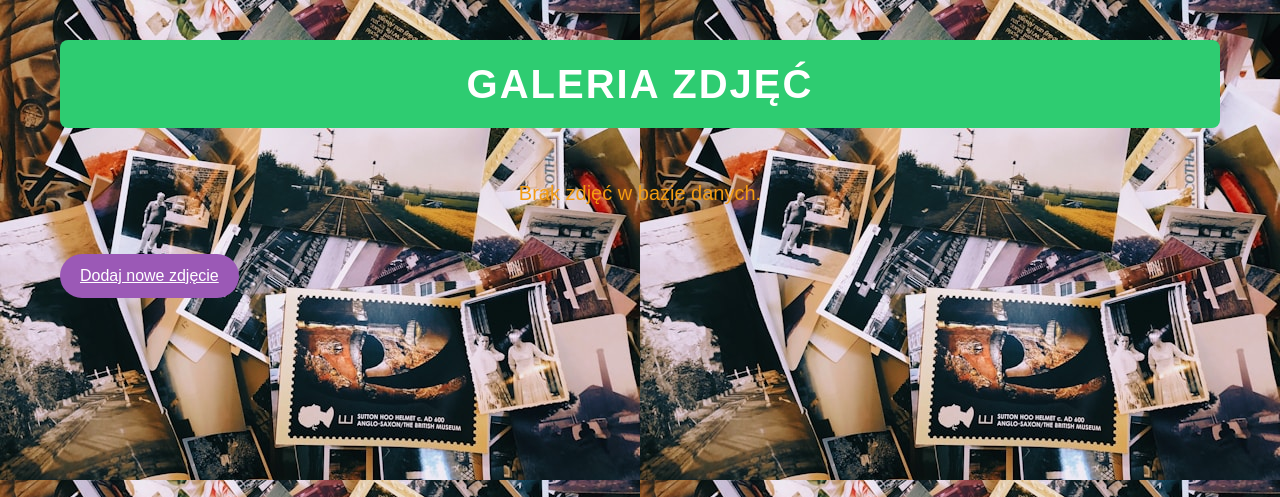
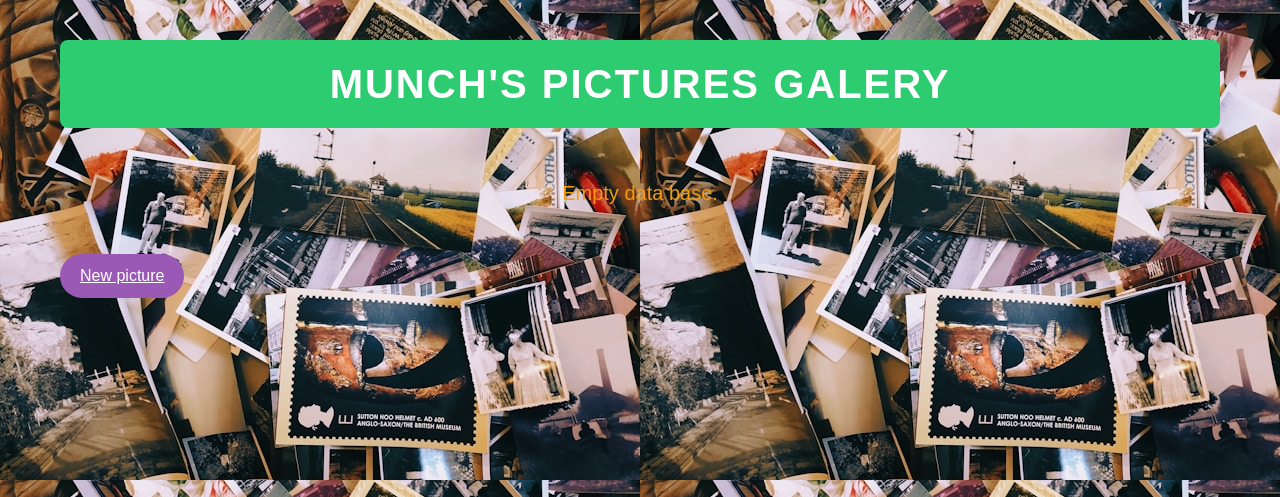
Before and after one commit to deltaromeo780/MyPhoto, a FastAPI app: template app/templates/photos.html in a window 1280 px wide. Shown: the top 497 px of the page. Run offline with FastAPI, Linux system fonts and the light colour scheme; the template is opened without the code that fills it, so the values that code supplies are empty.

Commit message:
zmiana opisów

```diff
--- a/app/templates/photos.html
+++ b/app/templates/photos.html
@@ -3,7 +3,7 @@
 <head>
     <meta charset="UTF-8">
     <meta name="viewport" content="width=device-width, initial-scale=1.0">
-    <title>Galeria Zdjęć</title>
+    <title>Munch's pictures galery</title>
     <link href="https://cdn.jsdelivr.net/npm/bootstrap@5.1.3/dist/css/bootstrap.min.css" rel="stylesheet">
     <style>
         /* Tło strony */
@@ -146,7 +146,7 @@
 </head>
 <body>
     <div class="container">
-        <h1 class="text-center">Galeria Zdjęć</h1>
+        <h1 class="text-center">Munch's pictures galery</h1>
 
         {% if photos %}
             <div class="gallery">
@@ -161,26 +161,26 @@
 
                         <!-- Formularz usuwania zdjęcia -->
                         <form id="delete-form-{{ photo.id }}" action="/photos/{{ photo.id }}" method="POST" style="display: inline;">
-                            <button type="button" class="btn btn-danger" onclick="deletePhoto({{ photo.id }})">Usuń</button>
+                            <button type="button" class="btn btn-danger" onclick="deletePhoto({{ photo.id }})">Delete</button>
                         </form>
                     </div>
                 {% endfor %}
             </div>
         {% else %}
-            <p class="no-photos">Brak zdjęć w bazie danych.</p>
+            <p class="no-photos">Empty data base.</p>
         {% endif %}
 
-        <a href="#" class="btn-upload" id="add-photo-btn">Dodaj nowe zdjęcie</a>
+        <a href="#" class="btn-upload" id="add-photo-btn">New picture</a>
 
         <!-- Formularz dodawania zdjęcia -->
         <div id="upload-form">
-            <h2>Dodaj nowe zdjęcie</h2>
+            <h2>Add a new photo</h2>
             <form action="/photos/" method="POST" enctype="multipart/form-data">
                 <div class="mb-3">
-                    <label for="file" class="form-label">Wybierz zdjęcie:</label>
+                    <label for="file" class="form-label">Choose a picture:</label>
                     <input type="file" name="file" class="form-control" required>
                 </div>
-                <button type="submit" class="btn btn-primary">Dodaj zdjęcie</button>
+                <button type="submit" class="btn btn-primary">Add a new photo</button>
             </form>
         </div>
     </div>
```
Also changed, not shown: app/templates/main.html (+4 -4 lines).
